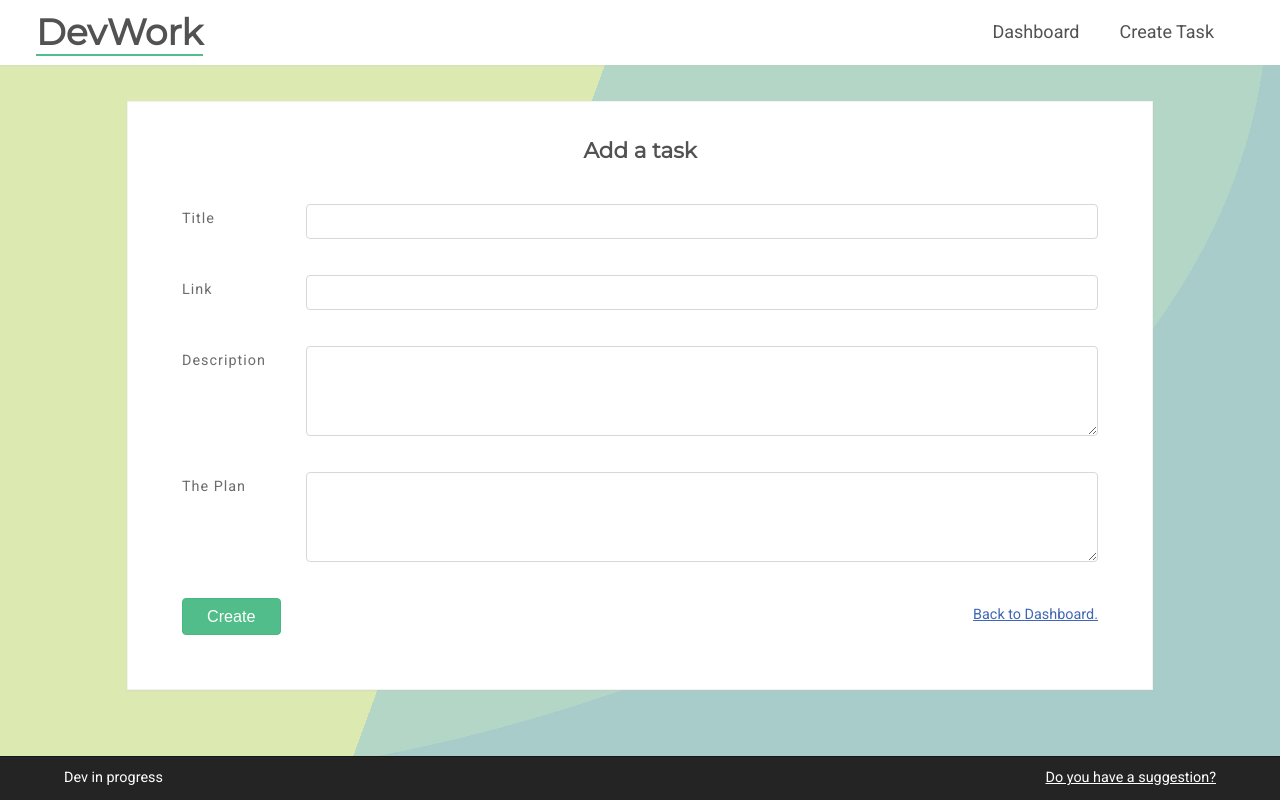
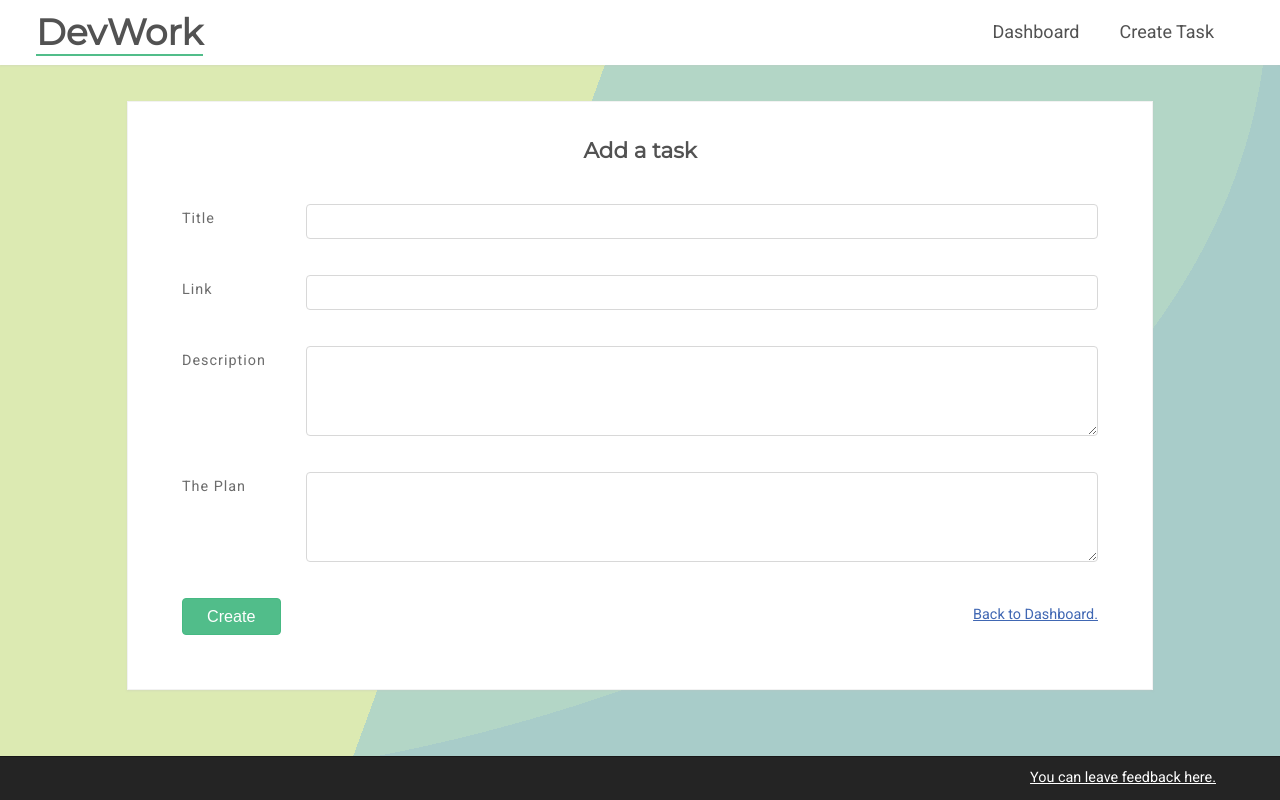
Before and after one commit to marespopa/dolooper, a React (Create React App) app: page / in a window 1280 px wide. Built offline with nearby package versions, Linux system fonts and the light colour scheme.

Commit message:
Update dependencies
- Update dependencies
- Rename feedback link

```diff
--- a/src/components/AppFooter.js
+++ b/src/components/AppFooter.js
@@ -2,14 +2,13 @@ import React from "react";
 
 const AppFooter = () => (
   <footer className="app__footer">
-    <span>Dev in progress</span>
     <a
       className="suggestions-link"
       target="_blank"
       rel="noopener noreferrer"
       href="https://github.com/xkrromania/dailywork/issues"
     >
-      Do you have a suggestion?
+      You can leave feedback here.
     </a>
   </footer>
 );
```
Also changed, not shown: package.json (+11 -9 lines), src/services/localstorage.js (deleted).
